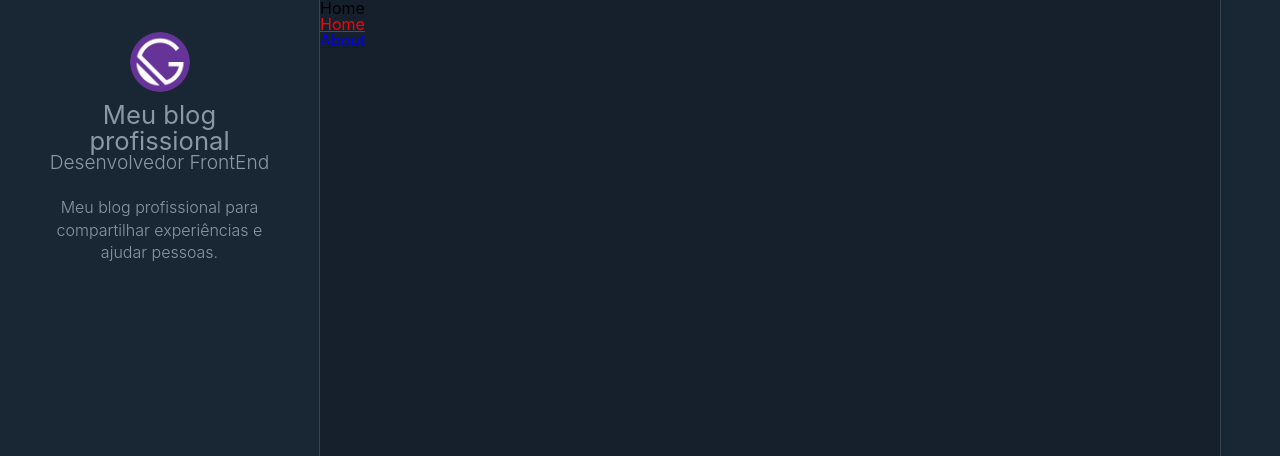
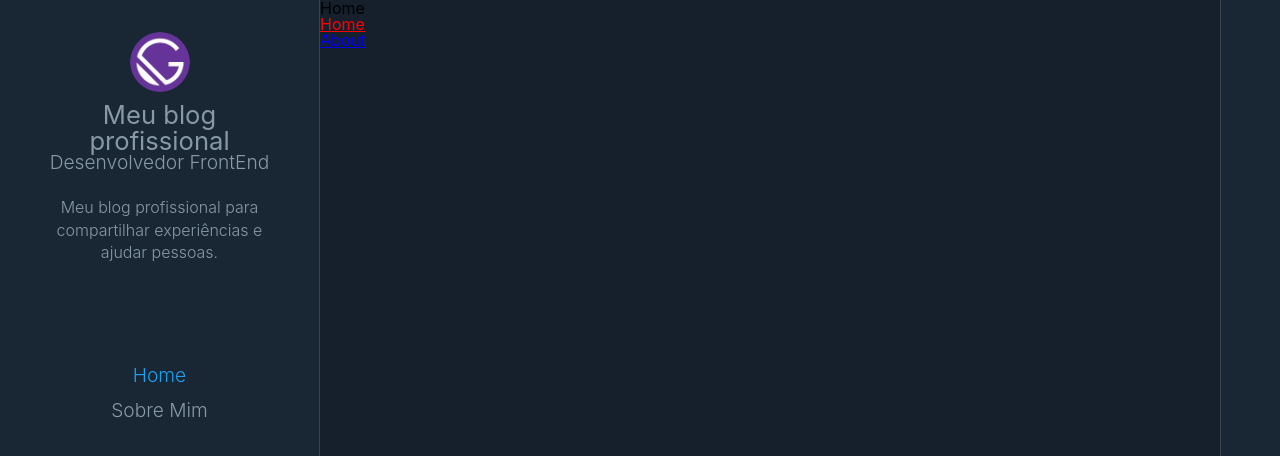
Before and after one commit to lucas-castro-developer/my-professional-blog, a Gatsby site: page / in a window 1280 px wide. Shown: the top 456 px of the page. Built offline with nearby package versions, Linux system fonts and the light colour scheme; Gatsby itself is replaced by a stand-in of ours; some icons are missing.

Commit message:
Insert MenuLink component on Sidebar

```diff
--- a/src/components/MenuLinks/index.js
+++ b/src/components/MenuLinks/index.js
@@ -7,13 +7,13 @@ import * as S from "./styled"
 const MenuLinks = () => (
   <S.MenuLinksWrapper>
     <S.MenuLinksList>
-      {links.map((link, i) => {
-        ;<S.MenuLinksItem key={i}>
+      {links.map((link, i) => (
+        <S.MenuLinksItem key={i}>
           <S.MenuLinksLink to={link.url} activeClassName="active">
             {link.label}
           </S.MenuLinksLink>
         </S.MenuLinksItem>
-      })}
+      ))}
     </S.MenuLinksList>
   </S.MenuLinksWrapper>
 )
--- a/src/components/Sidebar/index.js
+++ b/src/components/Sidebar/index.js
@@ -2,6 +2,7 @@ import React from "react"
 
 import Profile from "../Profile"
 import SocialLinks from "../SocialLinks"
+import MenuLinks from "../MenuLinks"
 
 import * as S from "./styled"
 
@@ -9,6 +10,7 @@ const Sidebar = () => (
   <S.SidebarWrapper>
     <Profile />
     <SocialLinks />
+    <MenuLinks />
   </S.SidebarWrapper>
 )
 
```
